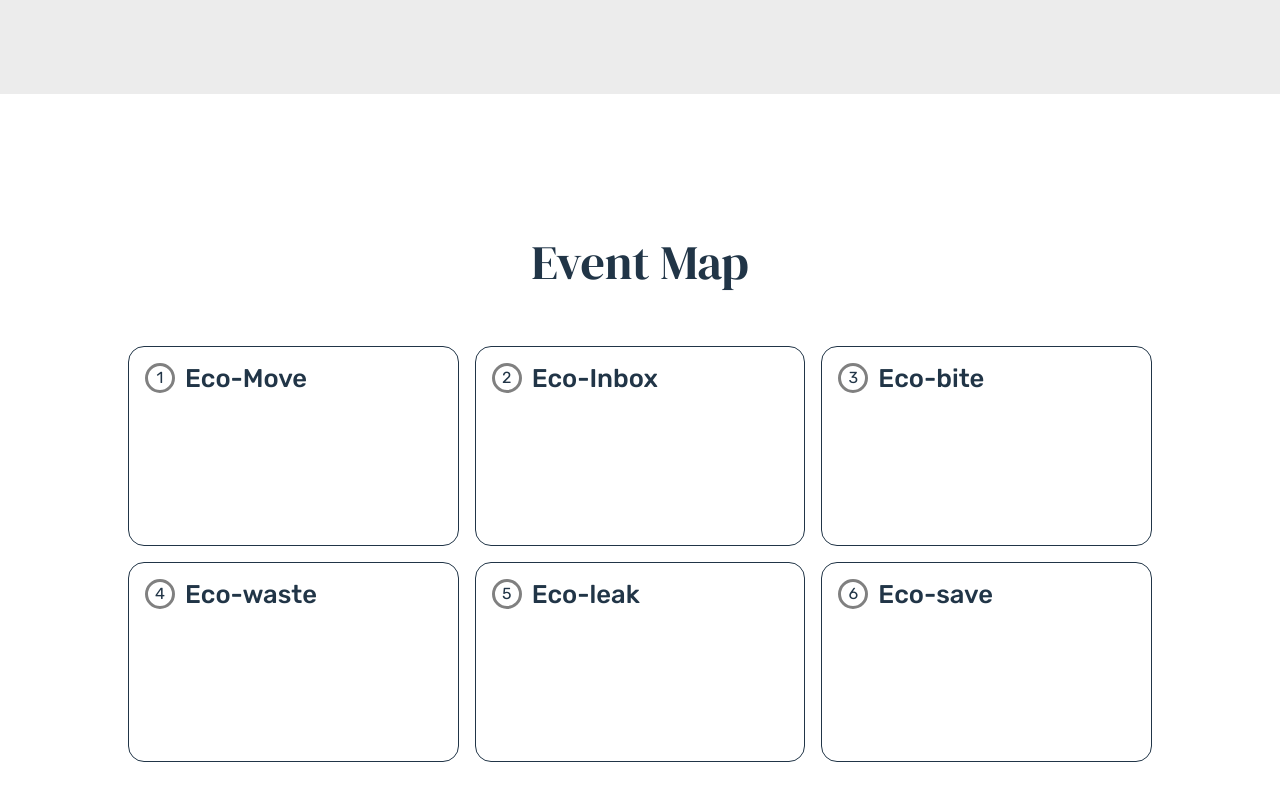
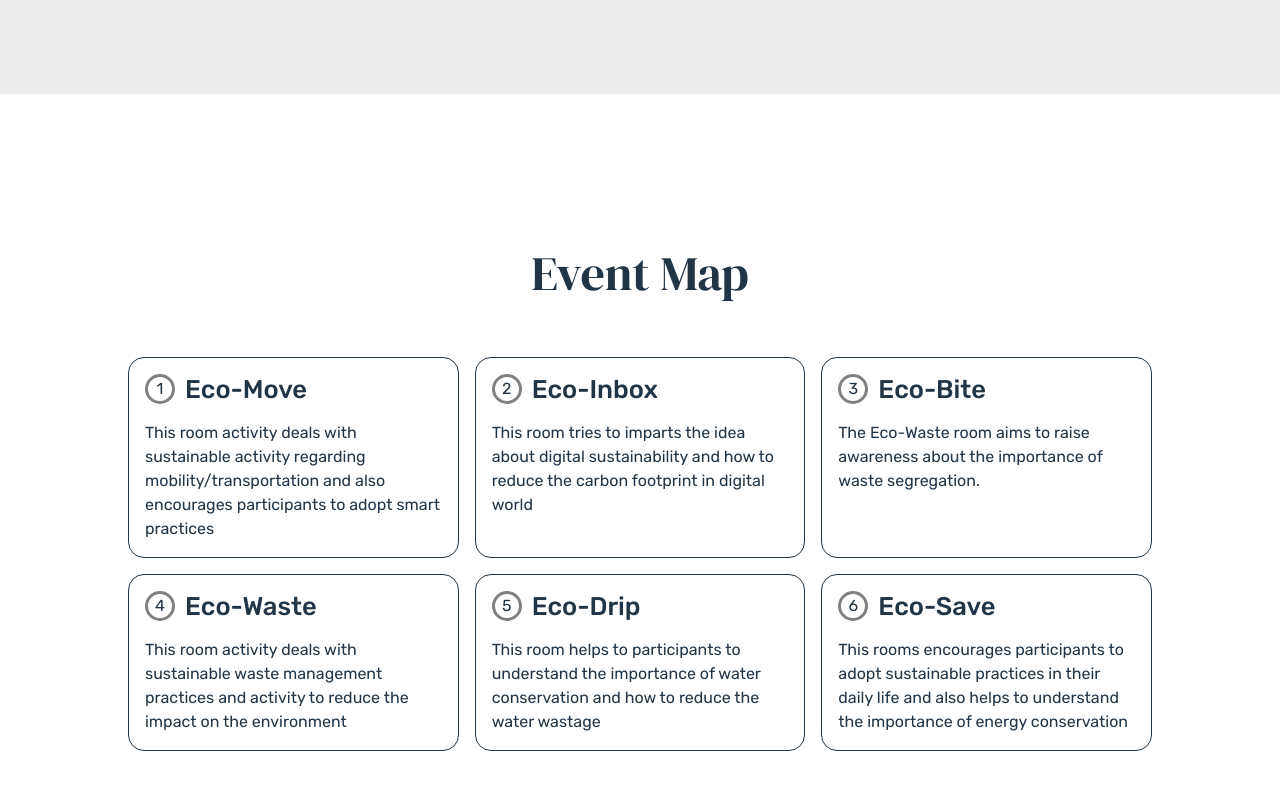
Before and after one commit to tmazitov/alreyada_hackton, a Vue app: page / in a window 1280 px wide. Shown: the part 1506-2306 px from the top of the page. Built offline with nearby package versions, Linux system fonts and the light colour scheme.

Commit message:
add the  event map

```diff
--- /dev/null
+++ b/src/data/rooms.ts
@@ -0,0 +1,26 @@
+export default [
+	{
+		"name" : "Eco-Move",
+		"description" : "This room activity deals with sustainable activity regarding mobility/transportation and also encourages participants to adopt smart practices"
+	},
+	{
+		"name" : "Eco-Inbox",
+		"description" : "This room tries to imparts the idea about digital sustainability and how to reduce the carbon footprint in digital world"
+	},
+	{
+		"name" : "Eco-Bite",
+		"description" : "The Eco-Waste room aims to raise awareness about the importance of waste segregation."
+	},
+	{
+		"name" : "Eco-Waste",
+		"description" : "This room activity deals with sustainable waste management practices and activity to reduce the impact on the environment"
+	},
+	{
+		"name" : "Eco-Drip",
+		"description" : "This room helps to participants to understand the importance of water conservation and how to reduce the water wastage"
+	},
+	{
+		"name" : "Eco-Save",
+		"description" : "This rooms encourages participants to adopt sustainable practices in their daily life and also helps to understand the importance of energy conservation"
+	},
+]
--- a/src/pages/HomePage.vue
+++ b/src/pages/HomePage.vue
@@ -3,10 +3,10 @@
 		<div class="content">
 			<div class="event-greeting">
 				<div class="event-name">
-					Al Reyada Event!
+					EcoScape
 				</div>
 				<div class="event-description">
-					Welcome to the Al Reyada Event! This is a sample event page.
+					Let's explore the sustainability and culture together!
 				</div>
 			</div>
 
--- a/src/pages/MapPage.vue
+++ b/src/pages/MapPage.vue
@@ -5,13 +5,17 @@
 				Event Map
 			</div>
 			<div class="map-elements">
-				<div class="map-element" v-for="(ele,index) in map"
-					:key="ele">
+				<div class="map-element"  v-for="(room,index) in roomArray" :key="room.name"
+					v-bind:class="{active : index == data.active}"
+				>
 					<div class="map-element__header">
-						{{ ele }}
+						{{ room.name }}
 					</div>
 					<div class="map-element__number">
 						{{ index + 1 }}
+					</div>
+					<div class="map-element__description">
+						{{ room.description }}
 					</div>
 				</div>
 			</div>
@@ -19,21 +23,47 @@
 	</div>
 </template>
 
-<script>
+<script lang="ts">
+import rooms from '../data/rooms'
+import Room from '../type/room';
+import { reactive, onMounted, onBeforeUnmount } from 'vue';
+
+
 export default {
 	name: 'MapPage',
 	setup(){
-		const map = [
-			"Eco-Move",
-			"Eco-Inbox",
-			"Eco-bite",
-			"Eco-waste",
-			"Eco-leak",
-			"Eco-save",
-		]
+		const roomArray:Array<Room> = rooms.map((room) => new Room(room.name, room.description));
+
+		const data = reactive<{active:number}>({
+			active: -1,
+		})
+
+		const scrollHandler = () => {
+			const elements = Array.from(document.querySelectorAll('.map-element'));
+			const middle = window.innerHeight / 2;
+			const distances = elements.map((element) => {
+				const rect = element.getBoundingClientRect();
+				const elementMiddle = (rect.top + rect.bottom) / 2;
+				return Math.abs(elementMiddle - middle);
+			});
+			const closestElement = distances.findIndex((distance) => {
+				return distance === Math.min(...distances);
+			});
+			if (data.active === closestElement)
+				return
+			data.active = closestElement;
+		};
+
+		onMounted(() => {
+			document.addEventListener('scroll', scrollHandler)
+		});
+		onBeforeUnmount(() => {
+			document.removeEventListener('scroll', scrollHandler)
+		});
 
 		return {
-			map
+			roomArray,
+			data,
 		}
 	}
 };
@@ -51,24 +81,36 @@ export default {
 }
 .map-element{
 	width: 100%;
-	height: 200px;
+	height: 100%;
+	max-height: 250px;
+	min-width: 200px;
 	display: flex;
+	flex-direction: column;
 	border: 1px solid var(--font-color);
 	border-radius: 16px;
 	position: relative;
 	padding: 16px;
 	box-sizing: border-box;
+	gap: 1em;
 }
 
 @media (max-width: 800px){
 	.map-elements{
 		grid-template-columns: repeat(2, 1fr);
 	}
+	.map-element:hover > .map-element__number {
+		border-color: var(--font-color);
+	}
+
+	.map-element:hover {
+		box-shadow: none;
+	}
 }
 @media (max-width: 450px ){
 	.map-elements{
 		grid-template-columns: repeat(1, 1fr);
 	}
+
 }
 
 .map-element__header{
@@ -94,9 +136,13 @@ export default {
 	user-select: none;
 	transition: border-color 0.2s;
 }
+
 .map-element:hover > .map-element__number {
 	border-color: var(--primary);
+}
 
+.map-element:hover {
+	box-shadow: 0 2px 15px var(--primary);
 }
 
 
@@ -108,5 +154,20 @@ export default {
 		flex-direction: column;
 		align-items: center;
 	}
+
+	.map-element.active {
+		box-shadow: 0 2px 15px var(--primary);
+	}
+	.map-element.active > .map-element__number {
+		border-color: var(--primary);
+	}
+
+	.map-element:hover > .map-element__number {
+		border-color: var(--font-color);
+	}
+
+	.map-element:hover {
+		box-shadow: none;
+	}
 }
 </style>
--- /dev/null
+++ b/src/type/room.ts
@@ -0,0 +1,10 @@
+class Room {
+	name:string
+	description:string
+	constructor(name:string, description:string) {
+		this.name = name
+		this.description = description
+	}
+}
+
+export default Room
```
